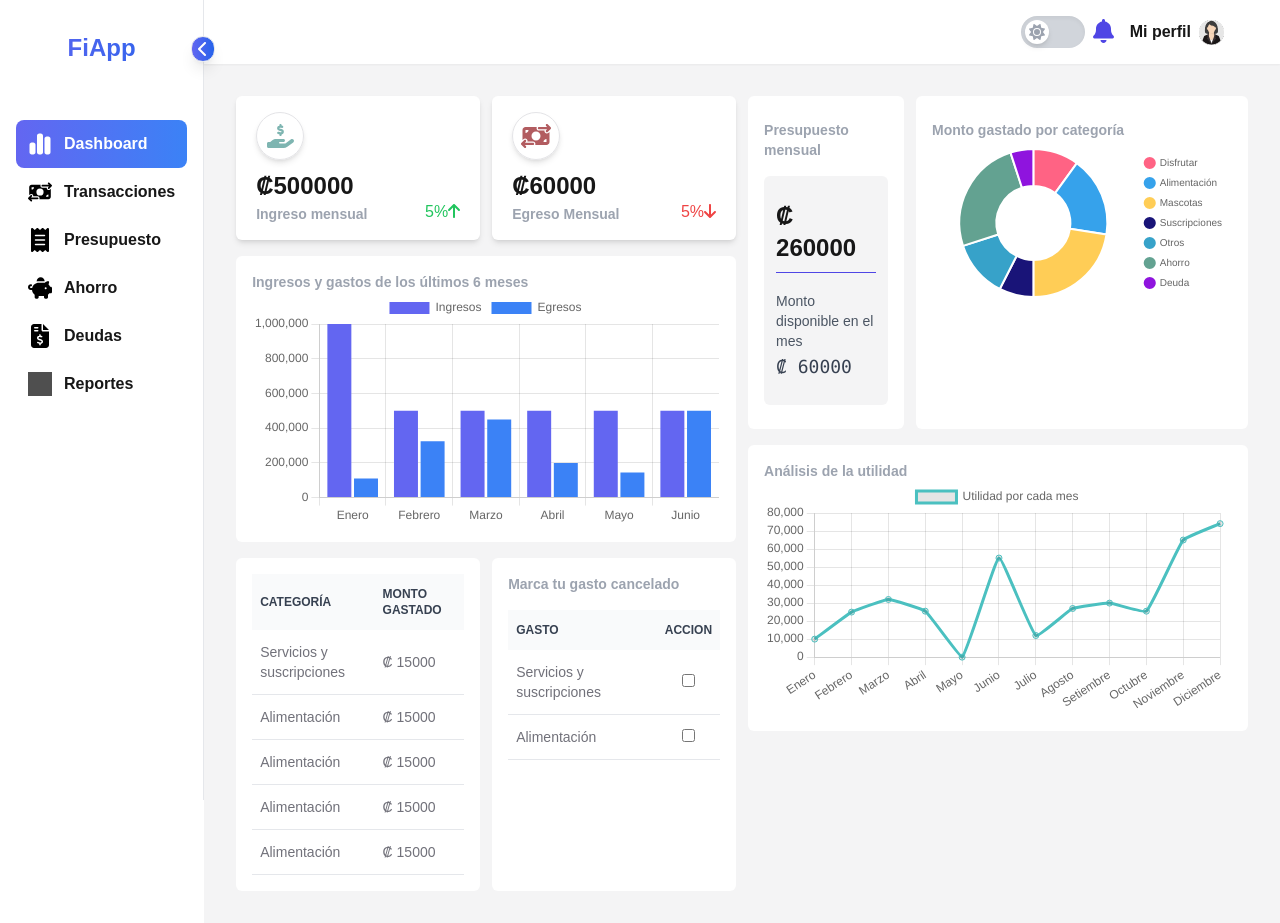
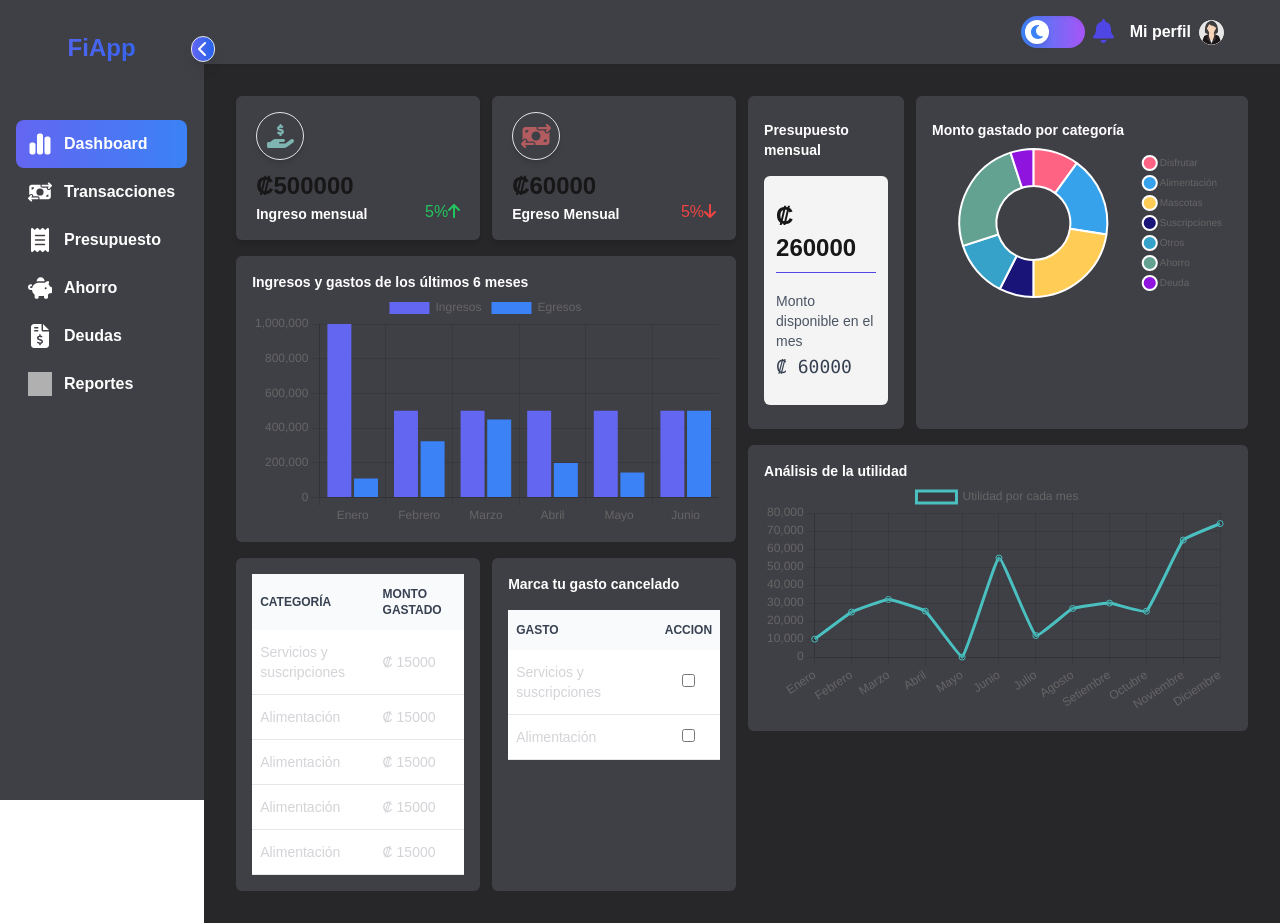
Before and after one commit to Jeim05/personal-finance-app, a Next.js app: page / in a window 1280 px wide. Both pictures are taken after a click on the label 1052 px from the left and 32 px from the top of the page. Built offline with nearby package versions, Linux system fonts and the light colour scheme; grey boxes are pictures that could not be loaded.

Commit message:
Dark Mode

```diff
--- a/app/globals.css
+++ b/app/globals.css
@@ -32,16 +32,16 @@ body {
 }
 
 .subtitles {
-  @apply font-semibold text-gray-400 text-sm;
+  @apply font-semibold text-zinc-400 dark:text-white text-sm;
 }
 
 .bg-cards{
-  @apply bg-white rounded-md dark:bg-zinc-800;
+  @apply bg-white rounded-md dark:bg-zinc-700;
 }
 
 /* SIDEBAR */
 .sidebar {
-  @apply fixed left-0 top-0 h-screen border-r border-gray-200 dark:border-zinc-700 pt-8 px-4 bg-white dark:bg-zinc-800
+  @apply fixed left-0 top-0 h-screen border-r border-gray-200 dark:border-zinc-700 pt-8 px-4 bg-white dark:bg-zinc-700
   transition-transform duration-300 z-40 md:sticky md:translate-x-0 md:flex md:flex-col md:justify-between ;
 }
 
@@ -54,7 +54,7 @@ body {
 }
 
 .sidebar-label {
-  @apply text-base font-semibold transition-opacity duration-300;
+  @apply text-base font-semibold transition-opacity duration-300 dark:text-white;
 }
 
 .toggle-button {
--- a/components/Header.tsx
+++ b/components/Header.tsx
@@ -6,7 +6,7 @@ import { DarkModeSwitcher } from './ui/DarkModeSwitcher'
 
 export const Header = () => {
     return (
-        <header className='shadow-sm h-16 px-10 py-2 bg-white dark:bg-zinc-800'>
+        <header className='shadow-sm h-16 px-10 py-2 bg-white dark:bg-zinc-700'>
             <div className='flex flex-row-reverse items-center content-center h-full my-auto gap-4 px-4'>
                 <div className='flex gap-2 items-center'>
                     <div>
--- a/components/ui/DarkModeSwitcher.tsx
+++ b/components/ui/DarkModeSwitcher.tsx
@@ -1,16 +1,57 @@
+"use client"
 import { faMoon, faSun } from '@fortawesome/free-solid-svg-icons';
 import { FontAwesomeIcon } from '@fortawesome/react-fontawesome';
+import { useEffect, useState } from 'react';
 
 export const DarkModeSwitcher = () => {
+    const [darkMode, setDarkMode] = useState(false);
+
+    useEffect(() => {
+        const theme = localStorage.getItem("theme");
+        if (theme === "dark") {
+            document.documentElement.classList.add("dark");
+            setDarkMode(true);
+        } else {
+            document.documentElement.classList.remove("dark");
+        }
+    }, []);
+
+    const toggleDarkMode = () => {
+        if (darkMode) {
+            document.documentElement.classList.remove("dark");
+            localStorage.setItem("theme", "light");
+            setDarkMode(false);
+        } else {
+            document.documentElement.classList.add("dark");
+            localStorage.setItem("theme", "dark");
+            setDarkMode(true);
+        }
+    };
+
     return (
         <li>
-            <label className="relative flex items-center cursor-pointer h-8 w-16 bg-gray-300 dark:bg-gradient-to-r from-blue-500 to-purple-500 rounded-full shadow-inner transition-all">
-                <input type="checkbox" className="sr-only peer" />
+            <label
+                className={`relative flex items-center cursor-pointer h-8 w-16
+                    ${darkMode ? 'dark:bg-gradient-to-r from-blue-500 to-purple-500' : 'bg-gray-300'}
+                    rounded-full shadow-inner transition-all`}
+            >
+                <input
+                    type="checkbox"
+                    className="sr-only peer"
+                    checked={darkMode}
+                    onChange={toggleDarkMode}
+                />
                 <span className="absolute flex items-center justify-between w-full px-1">
-                    <span className="flex items-center justify-center h-6 w-6 bg-white rounded-full shadow-md ">
-                        <FontAwesomeIcon icon={faSun} className='text-gray-400' />
+                    <span
+                        className={`flex items-center justify-center h-6 w-6 bg-white rounded-full shadow-md
+                            ${darkMode ? 'hidden' : ''}`}
+                    >
+                        <FontAwesomeIcon icon={faSun} className="text-gray-400" />
                     </span>
-                    <span className="hidden dark:flex items-center justify-center h-6 w-6 bg-white rounded-full shadow-md ">
+                    <span
+                        className={`flex items-center justify-center h-6 w-6 bg-white rounded-full shadow-md
+                            ${darkMode ? '' : 'hidden'}`}
+                    >
                         <FontAwesomeIcon icon={faMoon} className="text-blue-500" />
                     </span>
                 </span>
```
Also changed, not shown: 1 other file (tests, documents, lock files or other folders).
